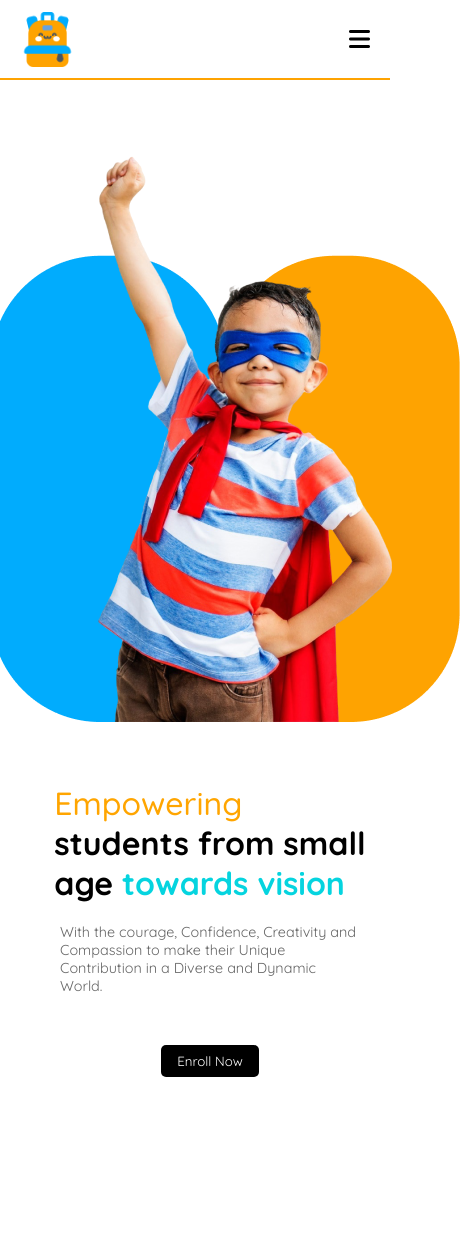
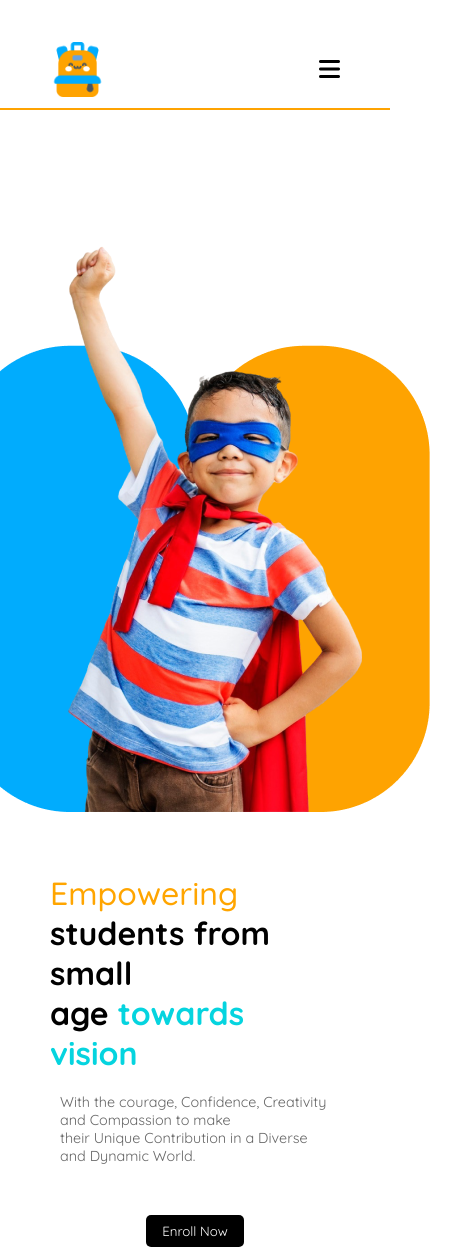
Before and after one commit to Shifat80/kids.edu, a plain HTML site: page index.html in a window 390 px wide. Shown: the top 1250 px of the page, 460 px wide, since content can reach past the window. Drawn offline with Linux system fonts and the light colour scheme.

Commit message:
many commits

```diff
--- a/index.html
+++ b/index.html
@@ -36,7 +36,7 @@
             <h1> <span class="yellow">Empowering</span><br>
                 students from small <br>
                 age <span class="sky">towards vision</span></h1>
-            <p>With the courage, Confidence, Creativity and Compassion to make their Unique Contribution in a Diverse and Dynamic World.</p>
+            <p>With the courage, Confidence, Creativity and Compassion to make <br> their Unique Contribution in a Diverse and Dynamic World.</p>
             <button id="hero-btn"class="btn" type="button">Enroll Now</button>
         </div>
         <div class="hero-img">
--- a/style.css
+++ b/style.css
@@ -1,8 +1,8 @@
 @import url('https://fonts.googleapis.com/css2?family=Quicksand:wght@300..700&display=swap');
 
 *{
-    margin: 1.2 rem auto;
-    padding: .5rem;
+    margin:0;
+    padding: 0;
     box-sizing: border-box;
     font-family: quicksand;
 }
@@ -14,6 +14,10 @@
     background-color: #FFFFFF;
     height: 70px;
     width: 100%;
+    padding-bottom: 30px;
+    padding-left: 30px;
+    padding-right: 30px;
+    margin-top: 30px;
 }
 .logo-title{
     color: #000000;
@@ -83,6 +87,15 @@
     width: 100%;
     background-color: #FFFFFF;
 }
+.hero-content{
+    display: flex;
+    flex-direction: column;
+    justify-content: center;
+    align-items: start;
+    gap: 20px;
+    margin-top: 20px;
+    margin-left: 30px;
+}
 
 .hero-content h1,.hero-content p{
     text-align: start;
@@ -94,7 +107,7 @@
 }
 .cards{
     display: flex;
-    justify-content: center;
+    justify-content: space-around;
     align-items: center;
     gap: 5%;
     margin-top: 50px;
@@ -182,17 +195,28 @@ a{
 .story-cards {
     display: grid;
     grid-template-columns: 1.5fr 1fr;
-    gap: 40px;
-    margin: 50px auto;
+    gap: 20px;
+    /* margin: 20px auto;
     max-width: 1200px;
+    padding: 0 20px; */
 }
 
-
-.main-crd, .sec-crd-1, .sec-crd-2, .sec-crd-3, .sec-crd-4 {
+.main-crd{
     background: #fff;
     border-radius: 15px;
     box-shadow: 0 4px 8px rgba(0, 0, 0, 0.1);
     overflow: hidden;
+    display: flex;
+    flex-direction: column;
+    gap: 10px;
+
+}
+ .sec-crd-1, .sec-crd-2, .sec-crd-3, .sec-crd-4 {
+    background: #fff;
+    border-radius: 15px;
+    box-shadow: 0 4px 8px rgba(0, 0, 0, 0.1);
+    overflow: hidden;
+
     display: flex;
     flex-direction: column;
     gap: 10px;
@@ -361,6 +385,7 @@ footer {
         background-color: #FFFFFF;
         height: 80px;
         width: 100%;
+        margin-bottom: 210px;
         padding-bottom: 30px;
         border-bottom: 2px solid #FEA301 ;
 
@@ -390,9 +415,7 @@ footer {
         align-items: center;
         gap: 5%;
         text-align: center;
-        margin-top: 110px;
-        margin-left: 30px;
-        margin-right: 30px;
+        margin: 0 auto;
         height: 100vh;
         padding: 20px;
         margin-bottom: 30px;
@@ -402,6 +425,7 @@ footer {
         flex-direction: column;
         justify-content: center;
         align-items: center;
+        text-align: center;
         gap: 20px;
         margin-top: 20px;
         margin-right: 30px;
```
